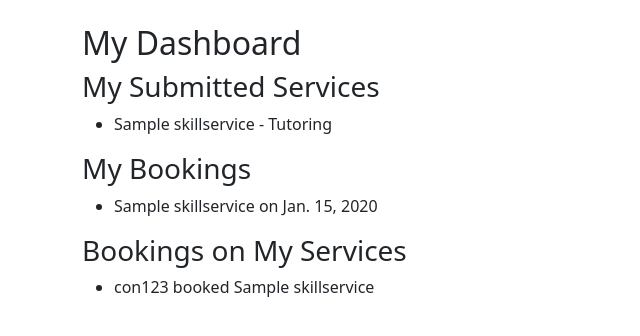
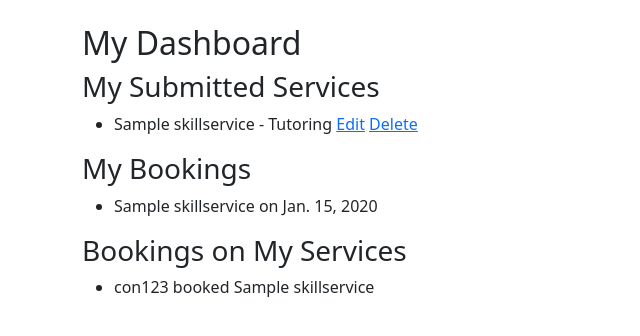
Before and after one commit to agodahdev/Skillbridge, a Django app: page /services/dashboard/ in a window 1280 px wide. Shown: the part 56-392 px from the top of the page, without its empty margins (0-640 px from the left). Run offline with Django 5.2, Linux system fonts and the light colour scheme; a user stored in the database is signed in; data comes from the database, SQL or seed files in the repository; tables that the repository leaves empty hold one stand-in row (values such as "Sample post").

Commit message:
added edit end delte option for provider - closed user story 5

```diff
--- a/skillbridge/services/templates/services/dashboard.html
+++ b/skillbridge/services/templates/services/dashboard.html
@@ -5,7 +5,10 @@
 <h3>My Submitted Services</h3>
 <ul>
    {% for service in my_services %}
-    <li> {{ service.title }} - {{ service.category }}</li>
+    <li> {{ service.title }} - {{ service.category }}
+    <a href="{% url 'edit_service' service.id %}">Edit</a>
+    <a href="{% url 'delete_service' service.id %}">Delete</a>
+    </li>
     {% empty %}
     <li>No service submitted.</li>
     {% endfor %}
```
